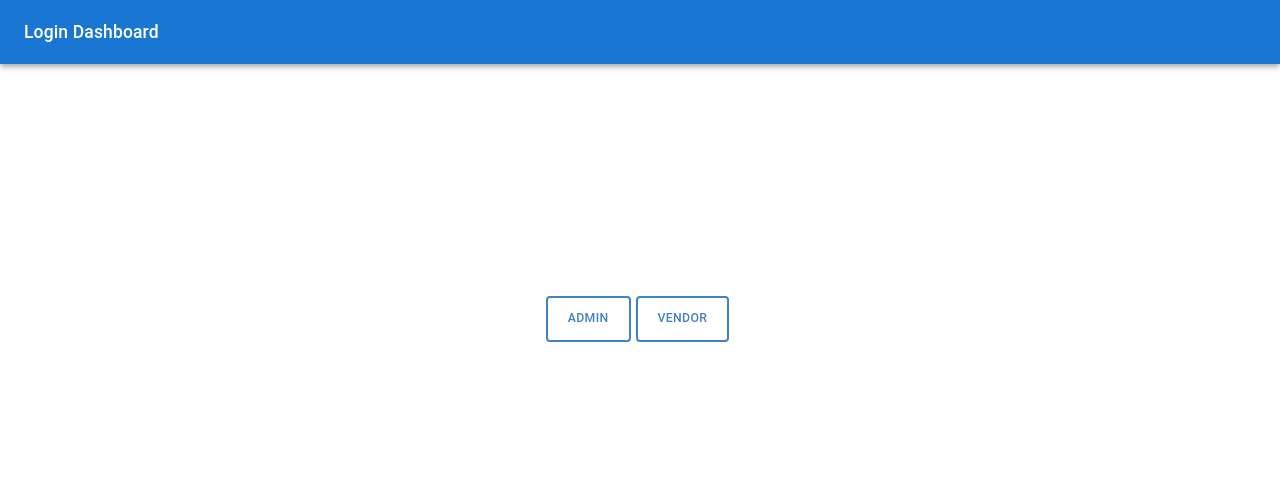
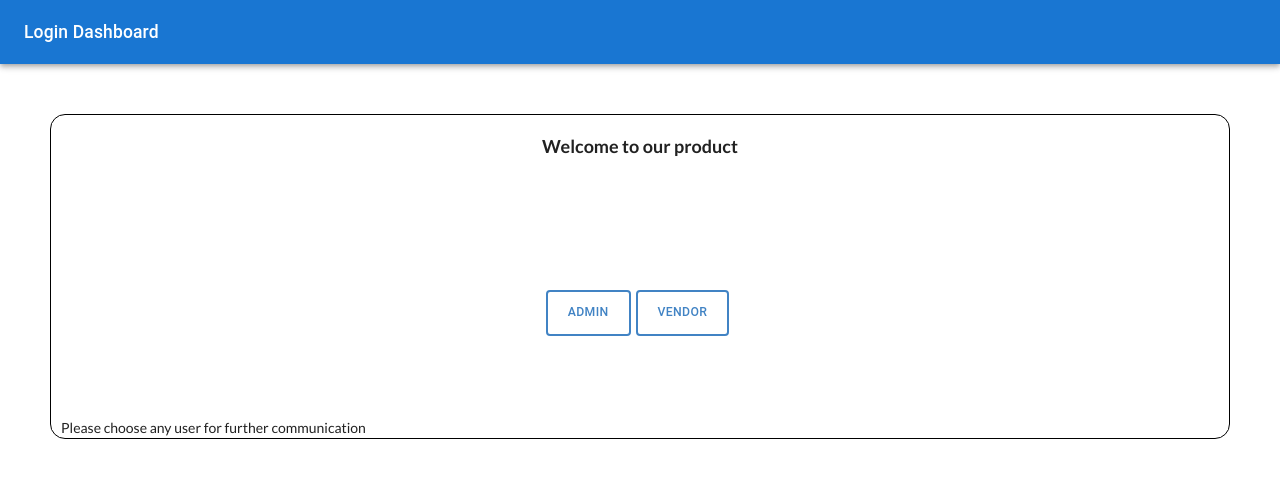
Before and after one commit to sohamcodeclouds/ReactAssignment, a React (Create React App) app in the folder React_Tutorial_Contact_Manager_App-react-crud-axios/: page / in a window 1280 px wide. Shown: the top 478 px of the page. Built offline with nearby package versions, Linux system fonts and the light colour scheme; no server answers.

Commit message:
change in route to fix the vendor login

```diff
--- a/React_Tutorial_Contact_Manager_App-react-crud-axios/src/components/App.js
+++ b/React_Tutorial_Contact_Manager_App-react-crud-axios/src/components/App.js
@@ -149,13 +149,7 @@ function App() {
         />
         <Route
           path='/vendorlogin'
-          element={
-            isVendorLoggedIn ? (
-              <Navigate to='/vendordashboard' />
-            ) : (
-              <VendorLogin onLogin={handleVendorLogin} />
-            )
-          }
+          element={<VendorLogin onLogin={handleVendorLogin} />}
         />
         <Route path='/signup' element={<SignUp />} />
         <Route
@@ -165,7 +159,7 @@ function App() {
           }
         />
         <Route
-          path='/vendordashboard'
+          path='/vendordashboard/:vid'
           element={<UserList userDetails={isVendorLoggedIn} />}
         />
 
--- a/React_Tutorial_Contact_Manager_App-react-crud-axios/src/components/EditContact.js
+++ b/React_Tutorial_Contact_Manager_App-react-crud-axios/src/components/EditContact.js
@@ -34,7 +34,7 @@ const EditContact = (props) => {
     setPassword(password)
     setName('')
     setEmail('')
-    navigate('/vendordashboard')
+    navigate(`/vendordashboard/${id}`)
   }
   const handleChange = (e) => {
     console.log('log', e)
--- a/React_Tutorial_Contact_Manager_App-react-crud-axios/src/components/UserList.js
+++ b/React_Tutorial_Contact_Manager_App-react-crud-axios/src/components/UserList.js
@@ -1,7 +1,7 @@
 import React, { useEffect, useState } from 'react'
 import UserCard from './UserCard'
 import { useSelector } from 'react-redux'
-import { Link, useLocation } from 'react-router-dom'
+import { Link, useLocation, useParams } from 'react-router-dom'
 import { Container } from '@mui/material'
 import Dashboard from '../pages/Dashboard'
 import api from '../api/contacts'
@@ -9,12 +9,14 @@ import api from '../api/contacts'
 const UserList = (props) => {
   const [verified, setVerified] = useState('')
   const [contactDetails, setContactDetails] = useState()
-  console.log('log state', props)
-  const { userDetails } = props
-  const [userId, setUserId] = useState(userDetails.id)
+  const { state } = useLocation()
+  const { data } = state || {}
+  const param = useParams()
+  console.log('log state', data, param)
+
+  const [userId, setUserId] = useState(param.vid)
 
   useEffect(() => {
-    console.log('user details', userDetails)
     const getContactDetails = async () => {
       const resp = await api.get(`/contacts/${userId}`)
       const data = resp.data
@@ -22,11 +24,11 @@ const UserList = (props) => {
 
       return data
     }
-    if (userDetails) {
-      setUserId(userDetails.id)
+
     console.log('userid', userId)
     const result = getContactDetails()
     if (result) {
+      setUserId(param.vid)
       console.log('user details result', result)
       setContactDetails(result)
       const data = result.then((item) => {
@@ -34,8 +36,7 @@ const UserList = (props) => {
       })
       console.log('user details verified?', verified)
     }
-    }
-  }, [userDetails, verified, userDetails.id, userId])
+  }, [verified, userId, param.vid])
   const deleteConactHandler = (id) => {
     props.getContactId(id)
   }
--- a/React_Tutorial_Contact_Manager_App-react-crud-axios/src/pages/LoginBoard.jsx
+++ b/React_Tutorial_Contact_Manager_App-react-crud-axios/src/pages/LoginBoard.jsx
@@ -9,7 +9,7 @@ const LoginBoard = () => {
   const buttonContainerStyle = {
     display: 'flex',
     justifyContent: 'center',
-    height: '60vh',
+    height: '30vh',
     alignItems: 'center',
   }
 
@@ -27,6 +27,16 @@ const LoginBoard = () => {
   return (
     <>
       <Dashboard />
+      <div
+        style={{
+          border: '1px solid black',
+          margin: '50px',
+          borderRadius: '15px',
+        }}
+      >
+        <div style={{ margin: '20px', textAlign: 'center' }}>
+          <h3>Welcome to our product</h3>
+        </div>
         <div style={buttonContainerStyle}>
           <Link to='/adminlogin'>
             <Button
@@ -47,6 +57,10 @@ const LoginBoard = () => {
             </Button>
           </Link>
         </div>
+        <p style={{ marginLeft: '10px' }}>
+          Please choose any user for further communication
+        </p>
+      </div>
     </>
   )
 }
--- a/React_Tutorial_Contact_Manager_App-react-crud-axios/src/pages/VendorLogin.jsx
+++ b/React_Tutorial_Contact_Manager_App-react-crud-axios/src/pages/VendorLogin.jsx
@@ -82,7 +82,9 @@ export default function VendorLogin({ onLogin }) {
         if (foundUser) {
           // Login successful
           onLogin(foundUser)
-
+          navigate(`/vendordashboard/${foundUser.id}`, {
+            state: { data: foundUser.id },
+          })
           alert(`Login successful`)
           console.log(foundUser)
           // Clear form fields after successful login
@@ -90,7 +92,6 @@ export default function VendorLogin({ onLogin }) {
             email: '',
             password: '',
           })
-          navigate('/vendordashboard')
         } else {
           // Show an error message or pop-up for invalid credentials
           alert('Invalid username or password. Please try again.')
@@ -124,7 +125,7 @@ export default function VendorLogin({ onLogin }) {
           </Typography>
           <Box
             component='form'
-            onSubmit={handleLogin}
+            // onSubmit={handleLogin}
             noValidate
             sx={{ mt: 1 }}
           >
@@ -158,6 +159,7 @@ export default function VendorLogin({ onLogin }) {
               type='submit'
               fullWidth
               variant='contained'
+              onClick={handleLogin}
               sx={{ mt: 3, mb: 2 }}
             >
               Sign In
```
Also changed, not shown: 1 other file (tests, documents, lock files or other folders). Lines whose indentation alone changed are shown as unchanged.
